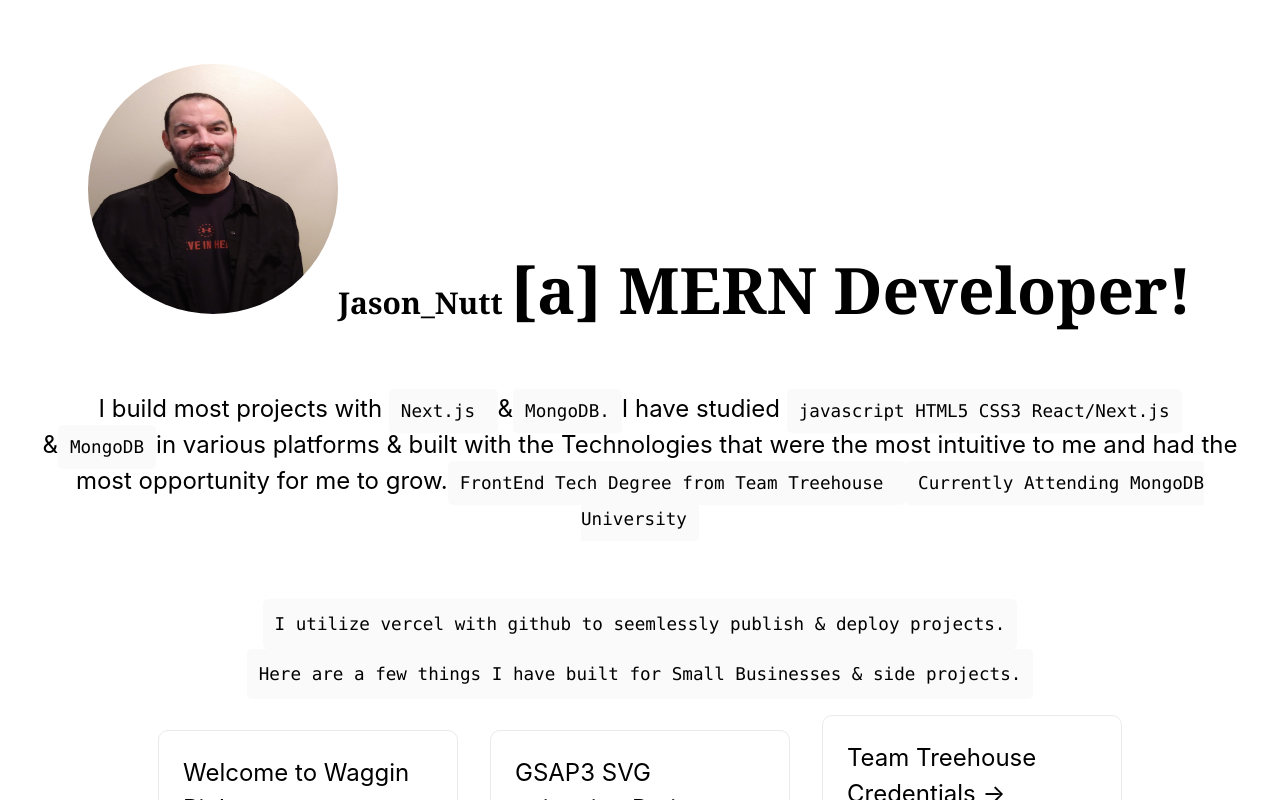
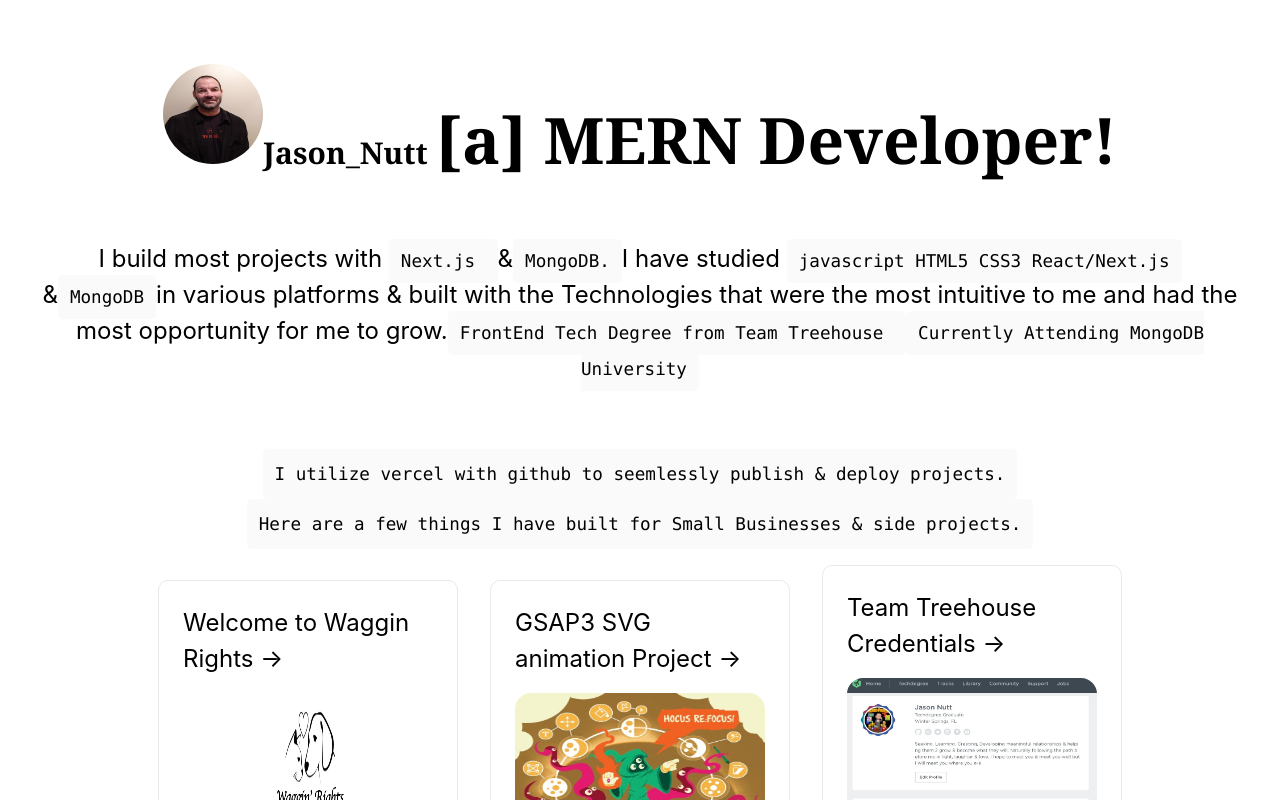
Before and after one commit to jnutt367/jnuttdev, a Next.js app: page / in a window 1280 px wide. Shown: the top 800 px of the page. Built offline with nearby package versions, Linux system fonts and the light colour scheme.

Commit message:
commit for smaller profile image

```diff
--- a/pages/index.js
+++ b/pages/index.js
@@ -17,8 +17,8 @@
       <a href="https://www.linkedin.com/in/jnuttlovedisciple/"><Image
           src="/jason-smiling.jpg"
           alt="Hero Image"
-          height={250}
-          width={250}
+          height={100}
+          width={100}
           className="absolute bz-0 rounded-b-full rounded-t-full"
         />
         </a>
```
